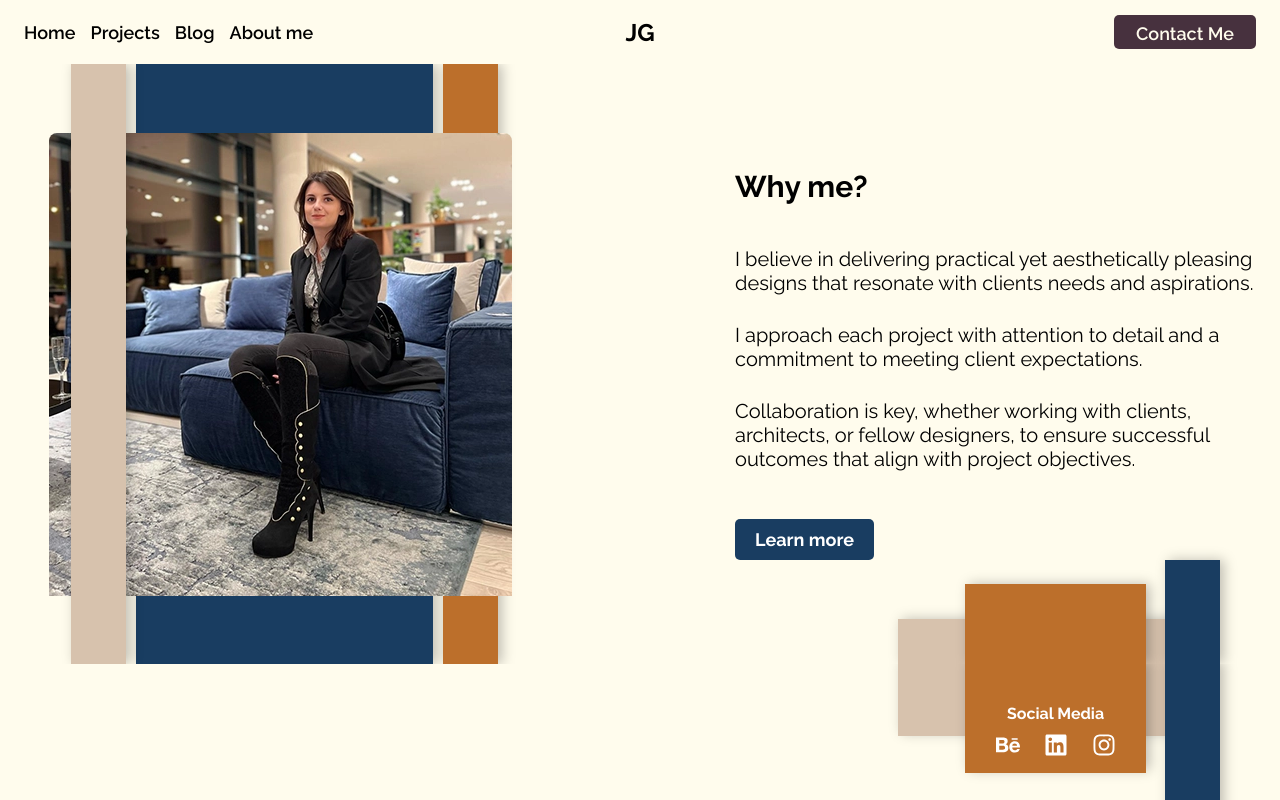
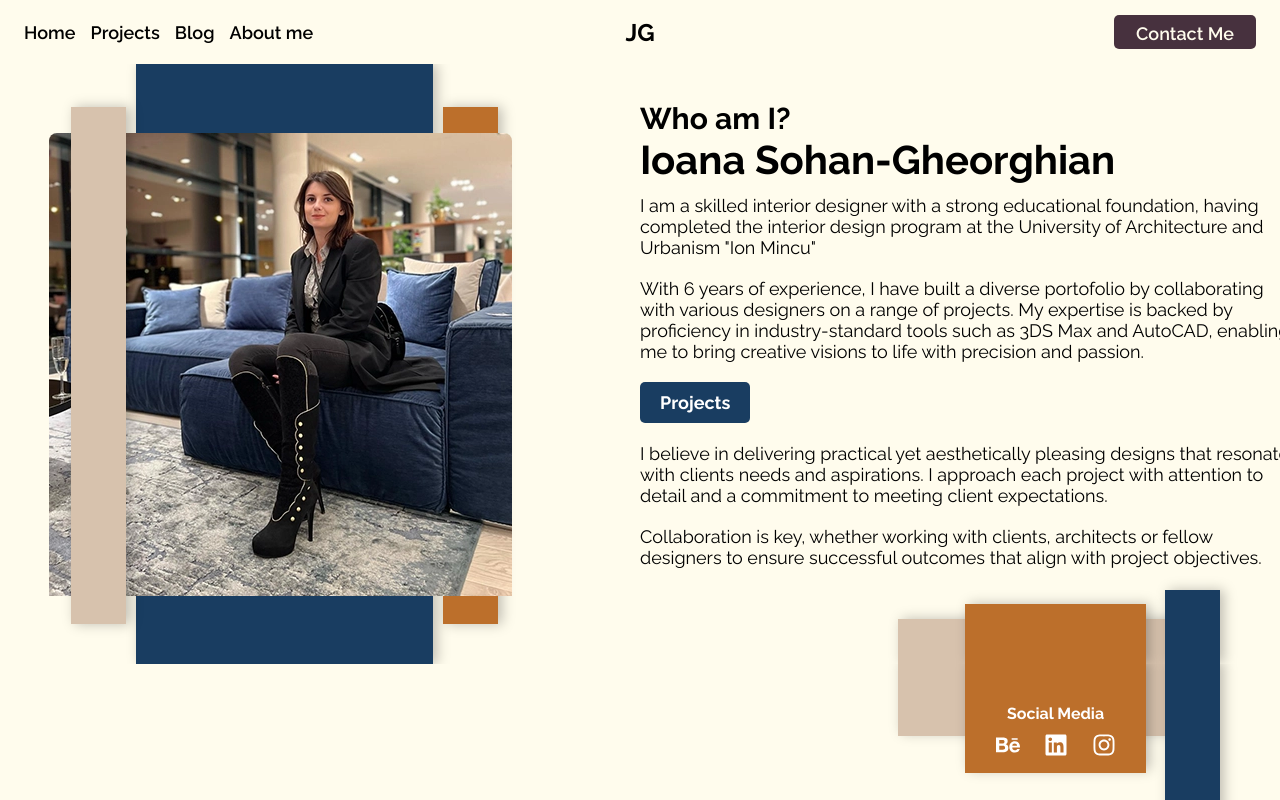
Before and after one commit to Laelys/portofolio_project, a React (Vite) app: page /about in a window 1280 px wide. Shown: the top 800 px of the page. Built offline with nearby package versions, Linux system fonts and the light colour scheme.

Commit message:
updated about me

```diff
--- a/src/components/AboutMe.jsx
+++ b/src/components/AboutMe.jsx
@@ -17,14 +17,47 @@ const AboutMe = ({ variant = "home" }) => {
       </div>
 
       <div className="aboutMe__content">
+        {variant === "aboutPage" ? (
+          <>
+            <h3>Who am I?</h3>
+            <h1>Ioana Sohan-Gheorghian</h1>
+            <p>
+              I am a skilled interior designer with a strong educational
+              foundation, having completed the interior design program at the
+              University of Architecture and Urbanism &quot;Ion Mincu&quot;
+            </p>
+            <p>
+              With 6 years of experience, I have built a diverse portofolio by
+              collaborating with various designers on a range of projects. My
+              expertise is backed by proficiency in industry-standard tools such
+              as 3DS Max and AutoCAD, enabling me to bring creative visions to
+              life with precision and passion.
+            </p>
+            <Link to="/projects" className="aboutMe__button">
+              Projects
+            </Link>
+            <p>
+              I believe in delivering practical yet aesthetically pleasing
+              designs that resonate with clients needs and aspirations. I
+              approach each project with attention to detail and a commitment to
+              meeting client expectations.
+            </p>
+            <p>
+              Collaboration is key, whether working with clients, architects or
+              fellow designers to ensure successful outcomes that align with
+              project objectives.
+            </p>
+          </>
+        ) : (
+          <>
             <h2>Why me?</h2>
             <p>
-          I believe in delivering practical yet aesthetically pleasing designs
-          that resonate with clients needs and aspirations.
+              I believe in delivering practical yet aesthetically pleasing
+              designs that resonate with clients needs and aspirations.
             </p>
             <p>
-          I approach each project with attention to detail and a commitment to
-          meeting client expectations.
+              I approach each project with attention to detail and a commitment
+              to meeting client expectations.
             </p>
             <p>
               Collaboration is key, whether working with clients, architects, or
@@ -34,6 +67,8 @@ const AboutMe = ({ variant = "home" }) => {
             <Link to="/about" className="aboutMe__button">
               Learn more
             </Link>
+          </>
+        )}
       </div>
 
       <div className="about__graphics">
--- a/src/styling/aboutme.css
+++ b/src/styling/aboutme.css
@@ -114,6 +114,39 @@
   background-color: #bc6f2b;
 }
 
+/* Variant (About Page) Content Alignment */
+.aboutPage__variant .aboutMe__content {
+  align-items: flex-start;
+  padding: 0 70px 40px 0;
+}
+
+.aboutPage__variant h3 {
+  font-size: 30px;
+  font-weight: 700;
+  margin: 0;
+  text-align: left;
+}
+
+.aboutPage__variant h1 {
+  font-size: 40px;
+  font-weight: 700;
+  margin: 0 0 12px 0;
+  text-align: left;
+}
+
+.aboutPage__variant p {
+  font-size: 18px;
+  font-weight: 400;
+  margin-bottom: 20px;
+  text-align: left;
+}
+
+.aboutPage__variant .aboutMe__button {
+  align-self: flex-start;
+  margin-bottom: 20px;
+  margin-top: 0;
+}
+
 /* Variant (About Page) Bottom Graphics */
 .aboutPage__variant .about__bottom__graphics {
   position: absolute;
@@ -140,13 +173,52 @@
 .aboutPage__variant .about__bottom__rectangle__second {
   right: 140px;
   width: 55px;
-  height: 104px;
+  height: 74px;
   background-color: #193d61;
 }
 
 .aboutPage__variant .about__bottom__rectangle__third {
   right: 214px;
   width: 181px;
-  height: 80px;
+  height: 60px;
   background-color: #bc6f2b;
 }
+
+.aboutPage__variant .about__graphics {
+  position: absolute;
+  left: 0;
+  bottom: 0;
+  height: 100%;
+}
+
+.aboutPage__variant .about__rectangle__first,
+.aboutPage__variant .about__rectangle__second,
+.aboutPage__variant .about__rectangle__third {
+  position: absolute;
+  bottom: 0;
+  box-shadow: 4px 0px 12px 0px #00000040;
+}
+
+.aboutPage__variant .about__rectangle__first {
+  left: 151px;
+  width: 55px;
+  height: 517px;
+  margin-bottom: 40px;
+  background-color: #d7c2ad;
+  z-index: 1;
+}
+
+.aboutPage__variant .about__rectangle__second {
+  left: 216px;
+  width: 297px;
+  height: 100%;
+  background-color: #193d61;
+}
+
+.aboutPage__variant .about__rectangle__third {
+  left: 523px;
+  width: 55px;
+  height: 517px;
+  margin-bottom: 40px;
+  background-color: #bc6f2b;
+}
```
Lines whose indentation alone changed are shown as unchanged.
